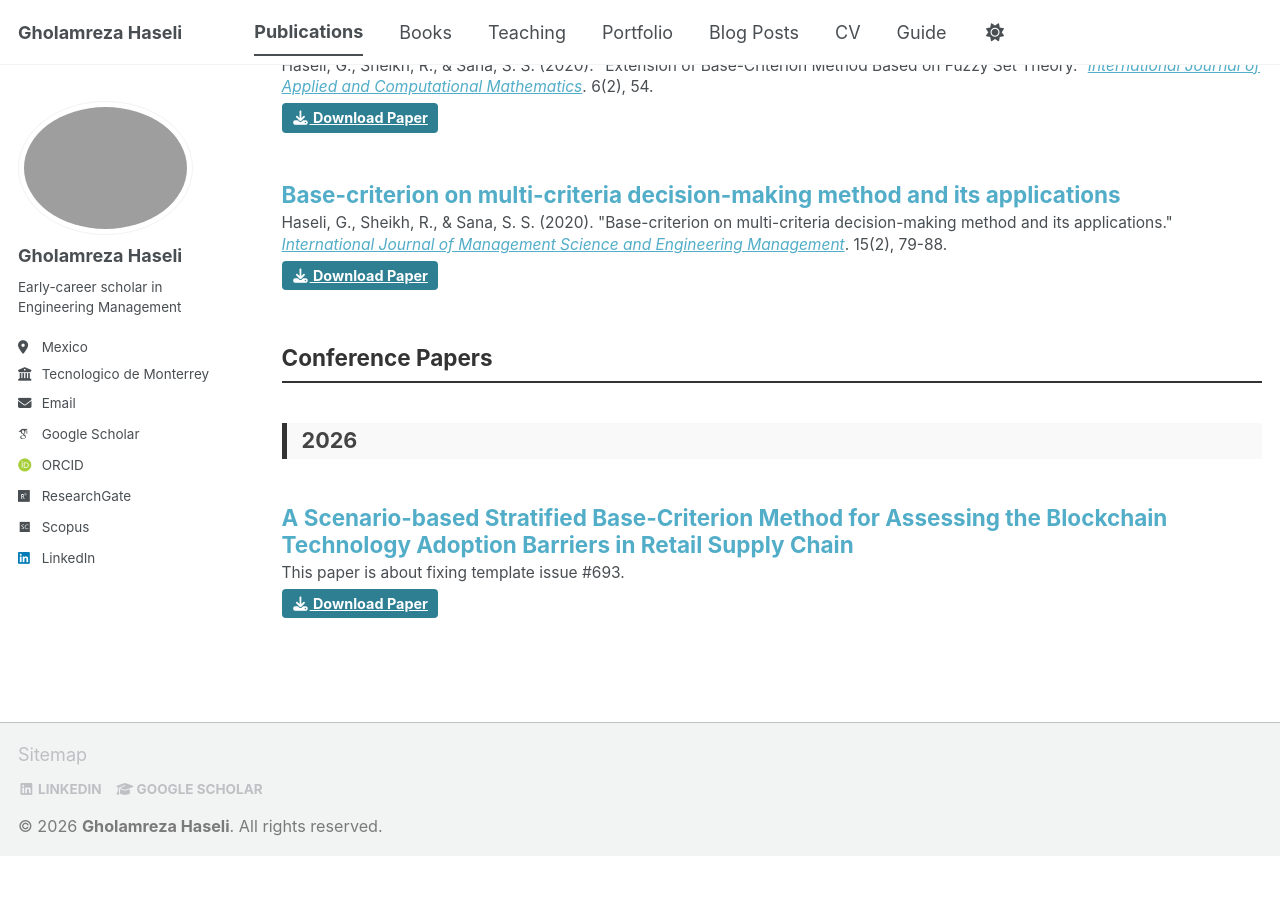
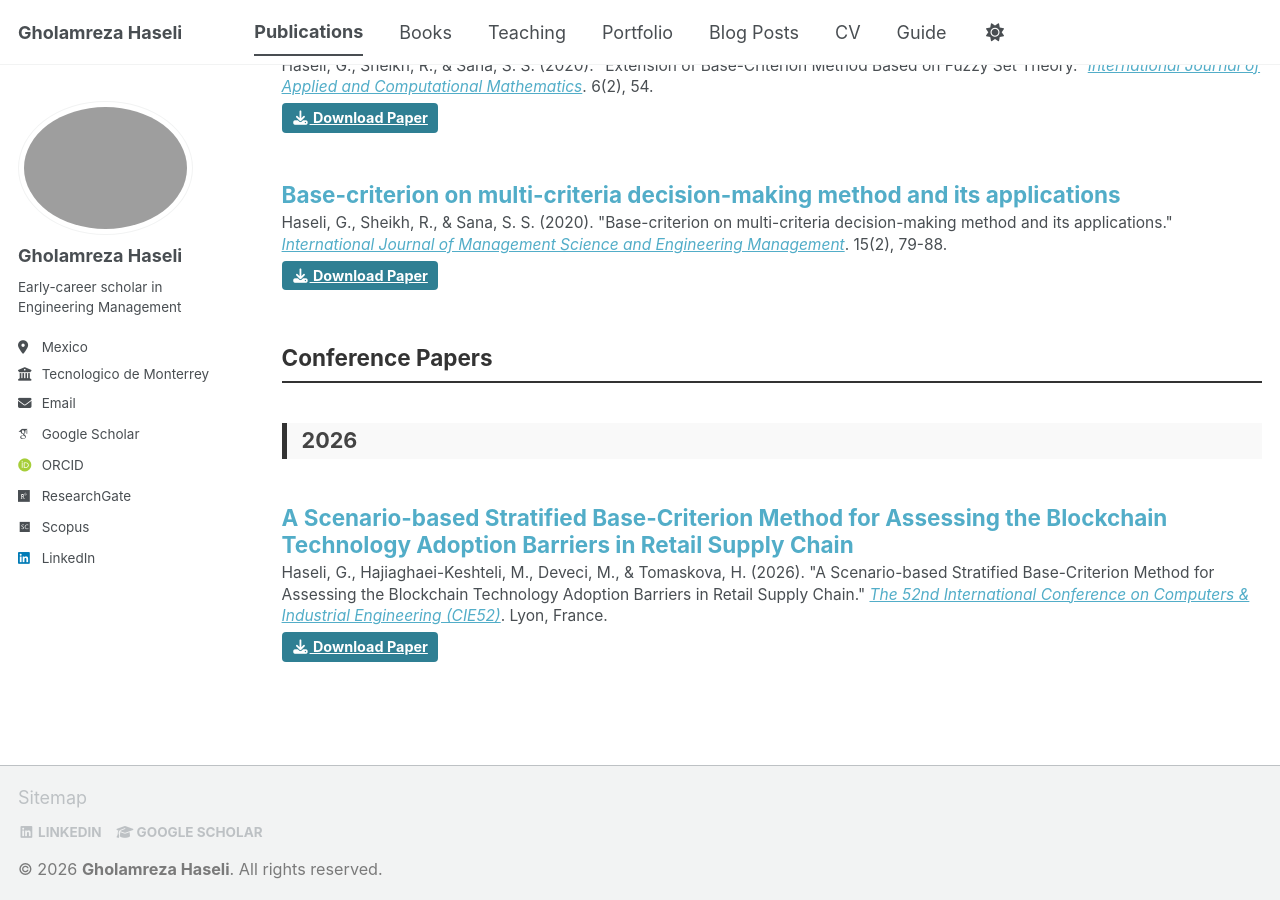
Before and after one commit to Gholamreza-Haseli/Gholamreza-Haseli.github.io, a Jekyll site: the page built from _pages/publications.html, in a window 1280 px wide and 900 px high, scrolled down 5146 px. Built offline with Jekyll 4.4.1, drawn with Linux system fonts in a browser that asks for light colours; some web fonts are replaced; a script bundle is joined from its source files by our own code; library files that are not in the unit come from our copies; before the commit the page ends 6002 px from its top, so only the background shows below that.

Commit message:
Update A Scenario-based Stratified Base-Criterion Method for Assessing the Blockchain Technology Adoption Barriers in Retail Supply Chain.md

```diff
--- a/_publications/A Scenario-based Stratified Base-Criterion Method for Assessing the Blockchain Technology Adoption Barriers in Retail Supply Chain.md
+++ b/_publications/A Scenario-based Stratified Base-Criterion Method for Assessing the Blockchain Technology Adoption Barriers in Retail Supply Chain.md
@@ -4,9 +4,8 @@ collection: publications
 category: conferences
 year: 2026
 permalink: /publication/A-Scenario-based-Stratified-Base-Criterion-Method-for-Assessing-the-Blockchain-Technology-Adoption-Barriers-in-Retail-Supply-Chain
-excerpt: 'This paper is about fixing template issue #693.'
+excerpt: 'Haseli, G., Hajiaghaei-Keshteli, M., Deveci, M., & Tomaskova, H. (2026). &quot;A Scenario-based Stratified Base-Criterion Method for Assessing the Blockchain Technology Adoption Barriers in Retail Supply Chain.&quot; <i>[The 52nd International Conference on Computers & Industrial Engineering (CIE52)](https://www.cie2025.science/home)</i>. Lyon, France.'
 paperurl: 'https://academicpages.github.io/files/paper3.pdf'
-citation: 'Haseli, G., Hajiaghaei-Keshteli, M., Deveci, M., & Tomaskova, H. (2026). &quot;A Scenario-based Stratified Base-Criterion Method for Assessing the Blockchain Technology Adoption Barriers in Retail Supply Chain.&quot; <i>[The 52nd International Conference on Computers & Industrial Engineering (CIE52)](https://www.cie2025.science/home)</i>. Lyon, France.'
 ---
 
 
```
